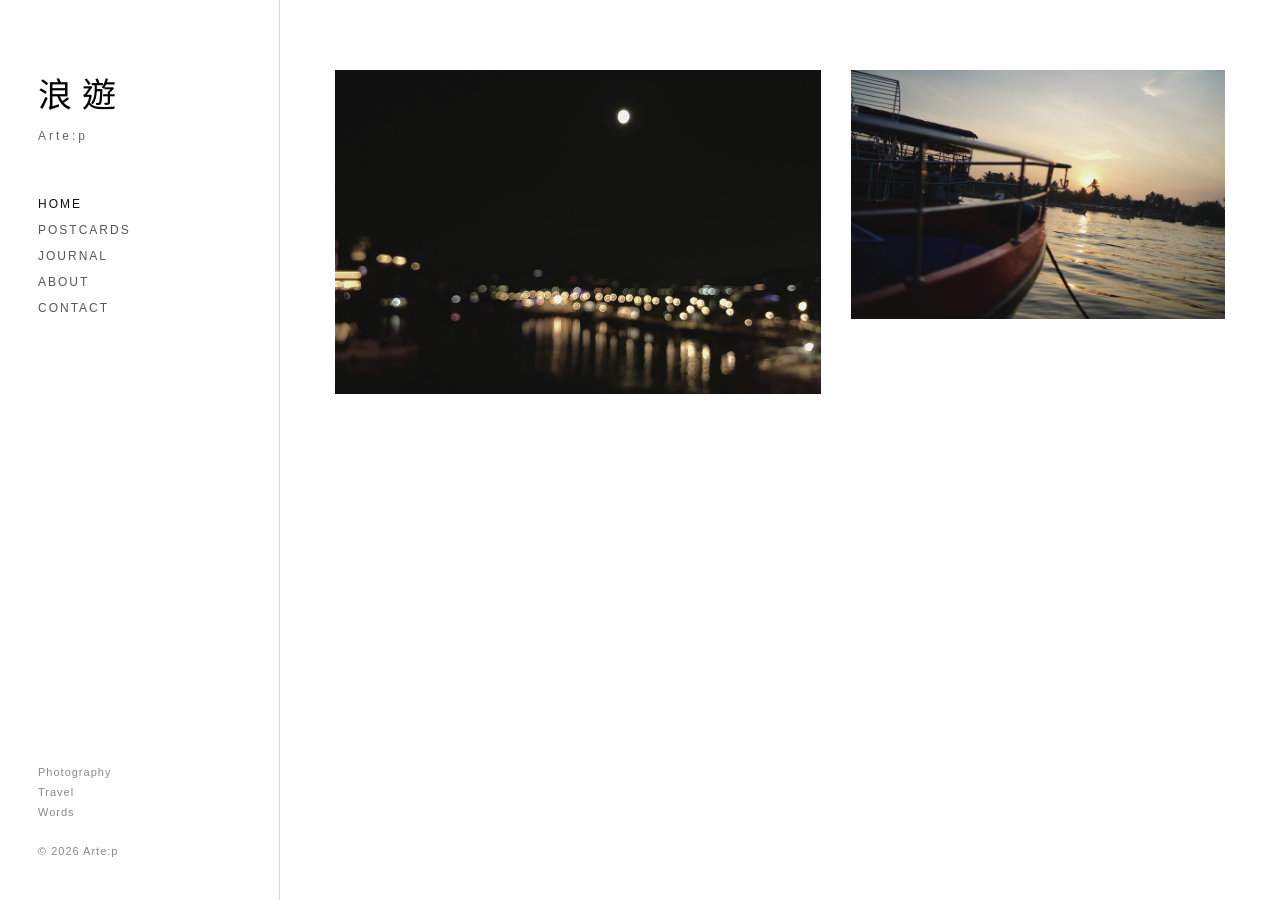
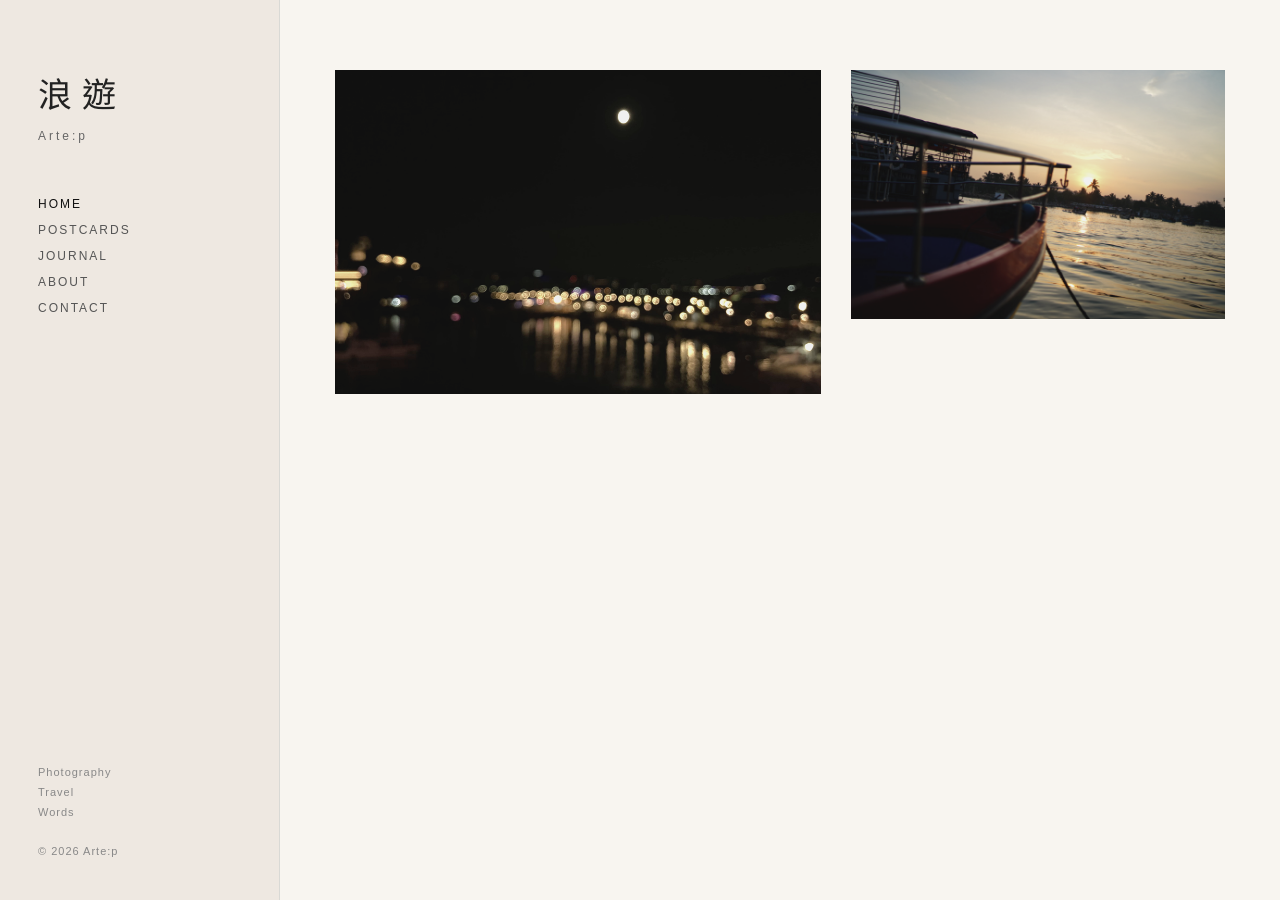
Before and after one commit to artep-wandering/artep-wandering.github.io, a Jekyll site: the page built from index.html, in a window 1280 px wide. Built offline with Jekyll 4.4.1, drawn with Linux system fonts in a browser that asks for light colours.

Commit message:
index_v1.0.19

```diff
--- a/index.html
+++ b/index.html
@@ -1,7 +1,7 @@
 ---
 layout: null
 ---
-<!-- VERSION: index_v1.0.18 -->
+<!-- VERSION: index_v1.0.19 -->
 <!DOCTYPE html>
 <html lang="zh-Hant">
 <head>
@@ -9,6 +9,7 @@ layout: null
   <meta name="viewport" content="width=device-width, initial-scale=1.0">
 
   <title>浪遊 | Arte:p</title>
+  <link rel="stylesheet" href="/assets/css/theme.css">
   <link rel="stylesheet" href="/assets/css/home.css">
   <link rel="stylesheet" href="/assets/css/home_mobile.css">
 
```
